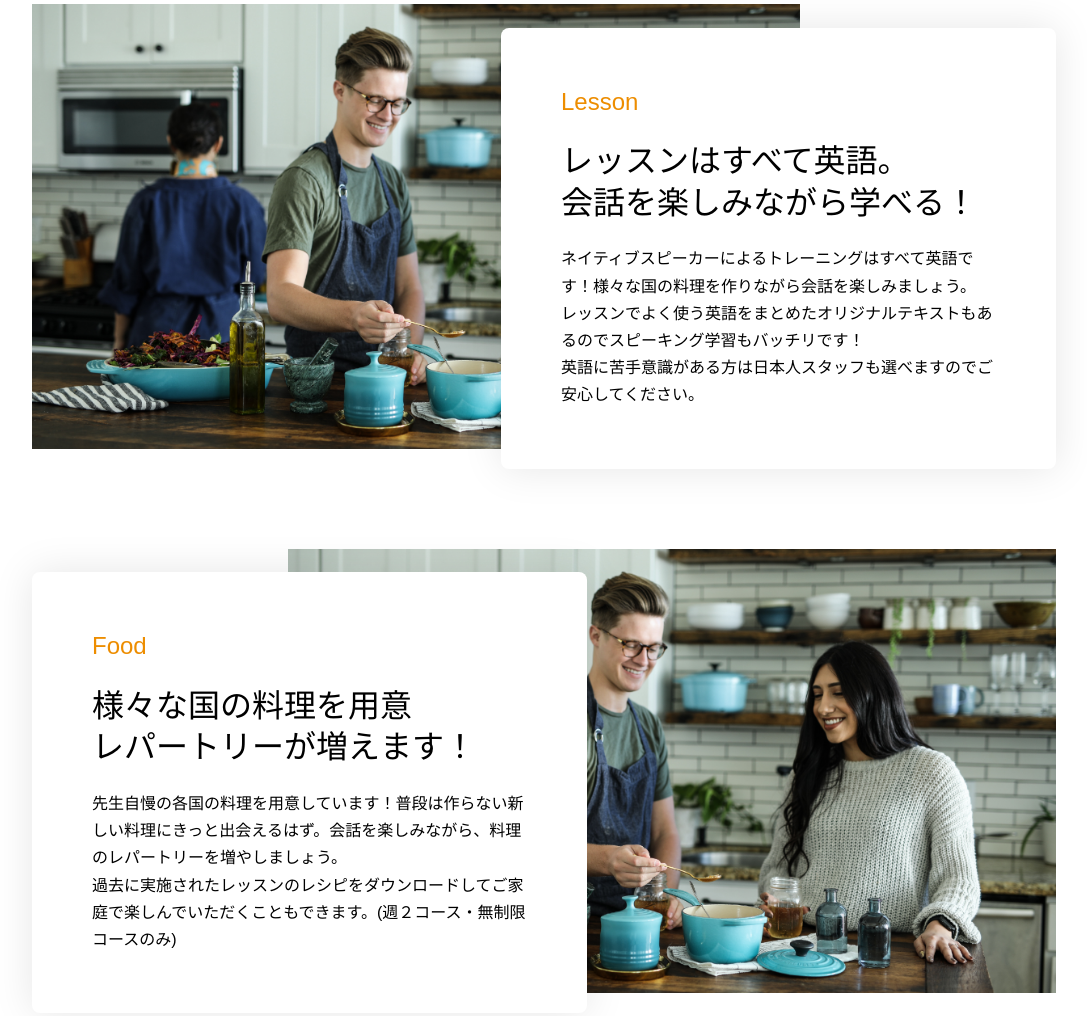
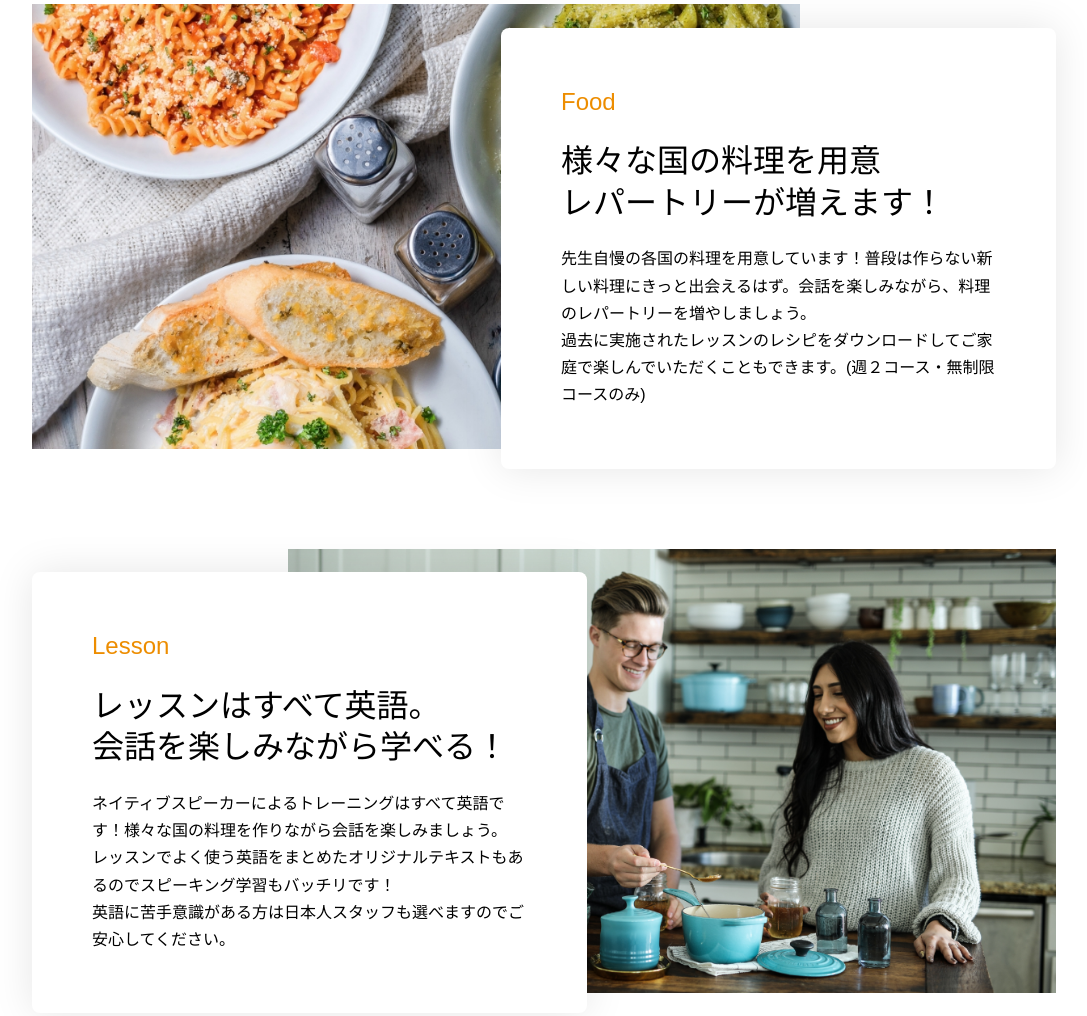
Before and after one commit to ChiekoIshii/engcook-web, a plain HTML site: page index.html in a window 1280 px wide. Shown: the part 1014-2030 px from the top of the page, without its empty margins (96-1183 px from the left). Drawn offline with nearby package versions, Linux system fonts and the light colour scheme.

Commit message:
fix about

```diff
--- a/index.html
+++ b/index.html
@@ -56,24 +56,26 @@
                 <div class="about-inner-wrap">
                     <div class="about-detail-wrap">
                         <div class="about-detail-img-wrap">
-                            <img src="img/PC/lesson.png" alt="">
+                            <img src="img/PC/food.jpg" alt="">
                         </div>
                         <div class="about-text-wrap fadeUpEffect">
+                            <p class="about-title">Food</p>
+                            <p class="about-subtitle">様々な国の料理を用意<br>
+                                レパートリーが増えます！</p>
+                            <p class="about-text">
+                                先生自慢の各国の料理を用意しています！普段は作らない新しい料理にきっと出会えるはず。会話を楽しみながら、料理のレパートリーを増やしましょう。<br>過去に実施されたレッスンのレシピをダウンロードしてご家庭で楽しんでいただくこともできます。(週２コース・無制限コースのみ)
+                            </p>
+                        </div>
+                    </div>
+                    <div class="about-detail-second-wrap">
+                        <div class="about-text-second-wrap fadeUpEffect">
                             <p class="about-title">Lesson</p>
                             <p class="about-subtitle">レッスンはすべて英語。<br>
                                 会話を楽しみながら学べる！</p>
                             <p class="about-text">
                                 ネイティブスピーカーによるトレーニングはすべて英語です！様々な国の料理を作りながら会話を楽しみましょう。<br>レッスンでよく使う英語をまとめたオリジナルテキストもあるのでスピーキング学習もバッチリです！<br>
-                                英語に苦手意識がある方は日本人スタッフも選べますのでご安心してください。</p>
-                        </div>
-                    </div>
-                    <div class="about-detail-second-wrap">
-                        <div class="about-text-second-wrap fadeUpEffect">
-                            <p class="about-title">Food</p>
-                            <p class="about-subtitle">様々な国の料理を用意<br>
-                                レパートリーが増えます！</p>
-                            <p class="about-text">
-                                先生自慢の各国の料理を用意しています！普段は作らない新しい料理にきっと出会えるはず。会話を楽しみながら、料理のレパートリーを増やしましょう。<br>過去に実施されたレッスンのレシピをダウンロードしてご家庭で楽しんでいただくこともできます。(週２コース・無制限コースのみ)
+                                英語に苦手意識がある方は日本人スタッフも選べますのでご安心してください。
+                            </p>
                         </div>
                         <div class="about-detail-img-second-wrap">
                             <img src="img/PC/lesson.png" alt="">
```
Also changed, not shown: img/PC/food.jpg (added), 1 other file.
